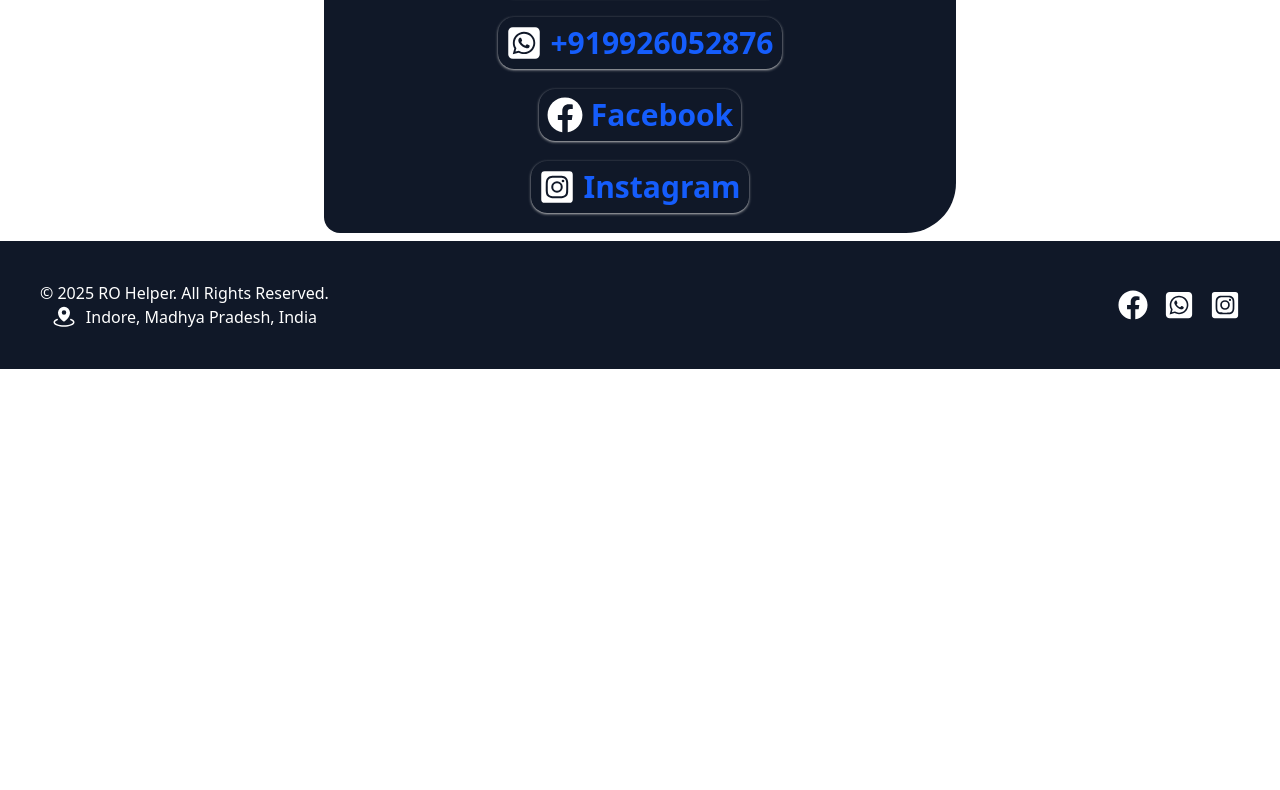
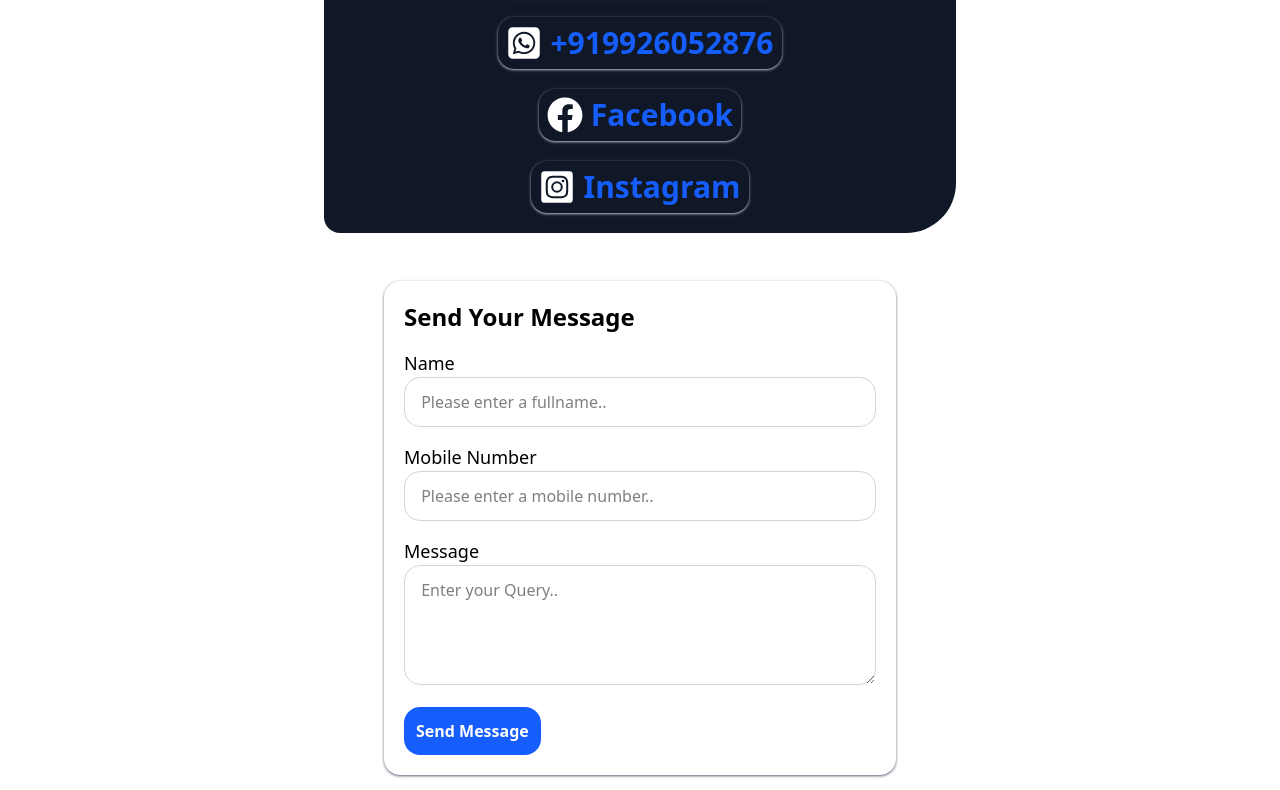
Before and after one commit to Harsh-Dev1602/RO-Helper, a React (Vite) app: page / in a window 1280 px wide. Shown: the part 2007-2797 px from the top of the page. Before the commit the page ends 2376 px from the top, so only its background shows below. Built offline with nearby package versions, Linux system fonts and the light colour scheme.

Commit message:
RO-Helper-update-1.1.2.4

```diff
--- a/package.json
+++ b/package.json
@@ -12,8 +12,11 @@
   "dependencies": {
     "@tailwindcss/vite": "^4.0.2",
     "animate.css": "^4.1.1",
+    "axios": "^1.8.1",
     "react": "^18.3.1",
     "react-dom": "^18.3.1",
+    "react-hook-form": "^7.54.2",
+    "react-hot-toast": "^2.5.2",
     "react-icons": "^5.4.0",
     "react-router-dom": "^7.1.4",
     "react-scroll": "^1.9.3",
--- a/src/App.jsx
+++ b/src/App.jsx
@@ -4,17 +4,21 @@ import About from './Pages/About';
 import Contact from './Pages/Contact';
 import Footer from './Components/Footer';
 import Navbar from './Components/Navbar';
+import ContactForm from './Pages/ContactForm';
+import { Toaster } from 'react-hot-toast';
 
 function App() {
   return (
     <>
-    <div className="">
-       <Navbar/>
-       <Home/>
-       <About/>
-       <Contact/>
-       <Footer/>
-    </div>
+      <div className="">
+        <Navbar />
+        <Home />
+        <About />
+        <Contact />
+        <ContactForm />
+        <Footer />
+      </div>
+      <Toaster/>
 
     </>
   );
--- /dev/null
+++ b/src/Pages/ContactForm.jsx
@@ -0,0 +1,83 @@
+
+import React from 'react'
+import { useForm } from "react-hook-form";
+import toast from "react-hot-toast";
+
+
+function ContactForm() {
+
+  const { register, handleSubmit, reset, formState: { errors ,isSubmitSuccessful } } = useForm();
+
+
+  const sendToWhatsapp = (name, number, message) => {
+    let phoneNumber = "+919926052876";
+    let url = `https://wa.me/${phoneNumber}?text=
+    Name: ${name}%0a
+    Number: ${number}%0a
+    Message: ${message}%0a%0a`;
+    setTimeout(() => {
+    window.open(url, '_blank');    }, 2000);
+}
+
+
+  const onSubmit = async (data) => {
+    const userInfo = {
+      name: data.name,
+      number: data.number,
+      message: data.message,
+    }
+
+      try {
+
+        toast.success("Your message has been send");
+
+        sendToWhatsapp(userInfo.name, userInfo.number, userInfo.message);
+
+      }
+      catch (error) {
+        console.log(error);
+        toast.error("Something went wrong")
+      }
+
+  }
+
+
+  React.useEffect(() => {
+    if (isSubmitSuccessful) {
+      reset();
+    }
+  }, [isSubmitSuccessful, reset]);
+
+  return (
+    <>
+      <main name="Contact Us" className=" h-auto  py-5 ">
+
+        <section className="mt-5">
+
+          <form onSubmit={handleSubmit(onSubmit)}
+            className="space-y-4 mt-5  shadow rounded-2xl shadow-gray-500 p-5 mx-auto  md:w-[40%]">
+            <div className="text-2xl font-semibold">Send Your Message</div>
+            <div>
+              <label htmlFor="name" className="block text-lg">Name</label>
+              <input name="name" {...register("name", { required: true })} type="text" id="name" placeholder=' Please enter a fullname..' className="w-full p-3 border border-gray-300 rounded-2xl  outline-none" />
+              {errors.name && <span className="text-red-600 pl-2.5">This field is required</span>}
+            </div>
+            <div>
+              <label htmlFor="number" className="block text-lg"> Mobile Number</label>
+              <input name="number" {...register("number", { required: true })} type="number" placeholder=' Please enter a mobile number..' id="number" className="w-full p-3 border border-gray-300 rounded-2xl outline-none" />
+              {errors.number && <span className="text-red-600 pl-2.5">This field is required</span>}
+            </div>
+            <div>
+              <label htmlFor="message" className="block text-lg">Message</label>
+              <textarea name="message" {...register("message", { required: true })} id="message" placeholder=' Enter your Query..' className="w-full min-h-30 p-3 border border-gray-300 rounded-2xl outline-none"></textarea>
+              {errors.message && <span className="text-red-600 pl-2.5">This field is required</span>}
+            </div>
+            <button type="submit" className="bg-blue-600 cursor-pointer hover:bg-blue-400 text-white p-3 rounded-2xl font-semibold">Send Message</button>
+          </form>
+        </section>
+      </main>
+    </>
+  )
+}
+
+export default ContactForm
```
Also changed, not shown: 1 other file (tests, documents, lock files or other folders).
